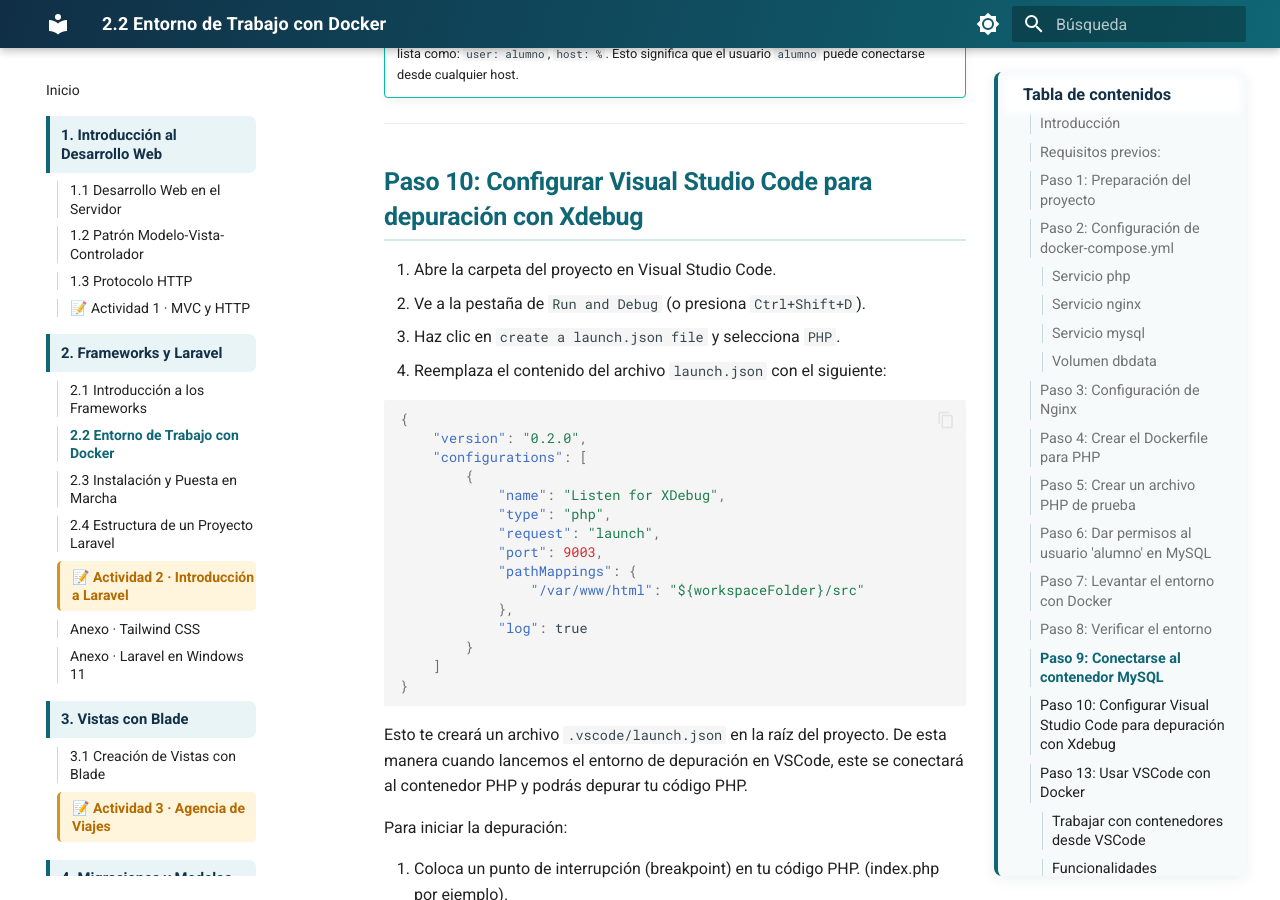
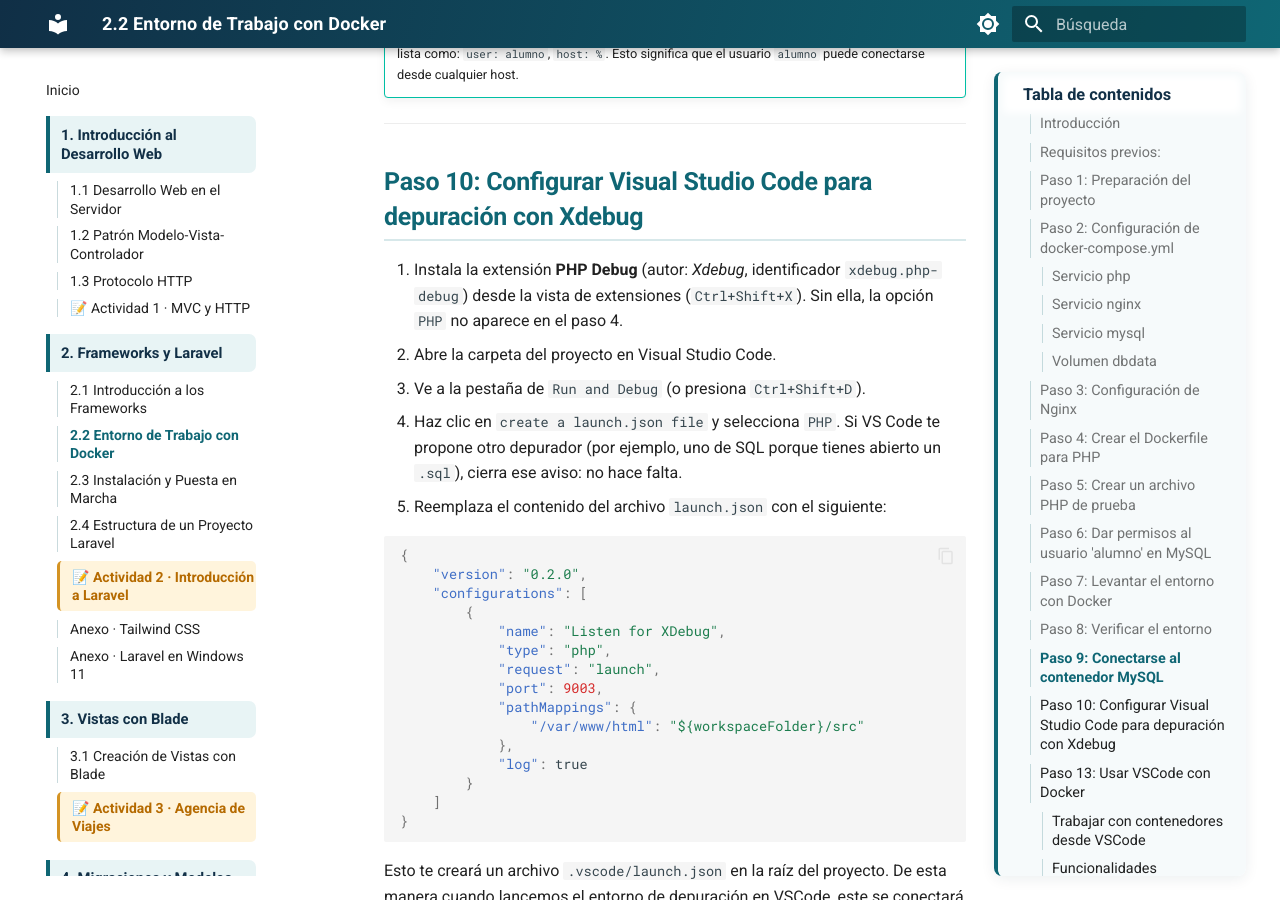
Before and after one commit to evaprofe/CURSO_DWES_2627, an MkDocs documentation site: the page built from docs/tema-02-frameworks-laravel/2-2-configuracion-del-entorno-de-trabajo-con-docker.md, in a window 1280 px wide and 900 px high, scrolled down 15171 px. Built offline with MkDocs 1.6.1 and Material for MkDocs 9.7.7, drawn with Linux system fonts in a browser that asks for light colours.

Commit message:
2.2 paso 10: instalar la extensión PHP Debug antes de crear launch.json
Co-Authored-By: Claude Opus 5.5 <noreply@anthropic.com>
Claude-Session: https://claude.ai/code/session_01TebUxFVcE19MoqUiiF7ZX1

````diff
--- a/docs/tema-02-frameworks-laravel/2-2-configuracion-del-entorno-de-trabajo-con-docker.md
+++ b/docs/tema-02-frameworks-laravel/2-2-configuracion-del-entorno-de-trabajo-con-docker.md
@@ -594,10 +594,11 @@ El servidor mostrará las bases de datos disponibles.
 
 ## Paso 10: Configurar Visual Studio Code para depuración con Xdebug
 
-1. Abre la carpeta del proyecto en Visual Studio Code.
-2. Ve a la pestaña de `Run and Debug` (o presiona `Ctrl+Shift+D`).
-3. Haz clic en `create a launch.json file` y selecciona `PHP`.
-4. Reemplaza el contenido del archivo `launch.json` con el siguiente:
+1. Instala la extensión **PHP Debug** (autor: *Xdebug*, identificador `xdebug.php-debug`) desde la vista de extensiones (`Ctrl+Shift+X`). Sin ella, la opción `PHP` no aparece en el paso 4.
+2. Abre la carpeta del proyecto en Visual Studio Code.
+3. Ve a la pestaña de `Run and Debug` (o presiona `Ctrl+Shift+D`).
+4. Haz clic en `create a launch.json file` y selecciona `PHP`. Si VS Code te propone otro depurador (por ejemplo, uno de SQL porque tienes abierto un `.sql`), cierra ese aviso: no hace falta.
+5. Reemplaza el contenido del archivo `launch.json` con el siguiente:
 
 ```json
 {
````
